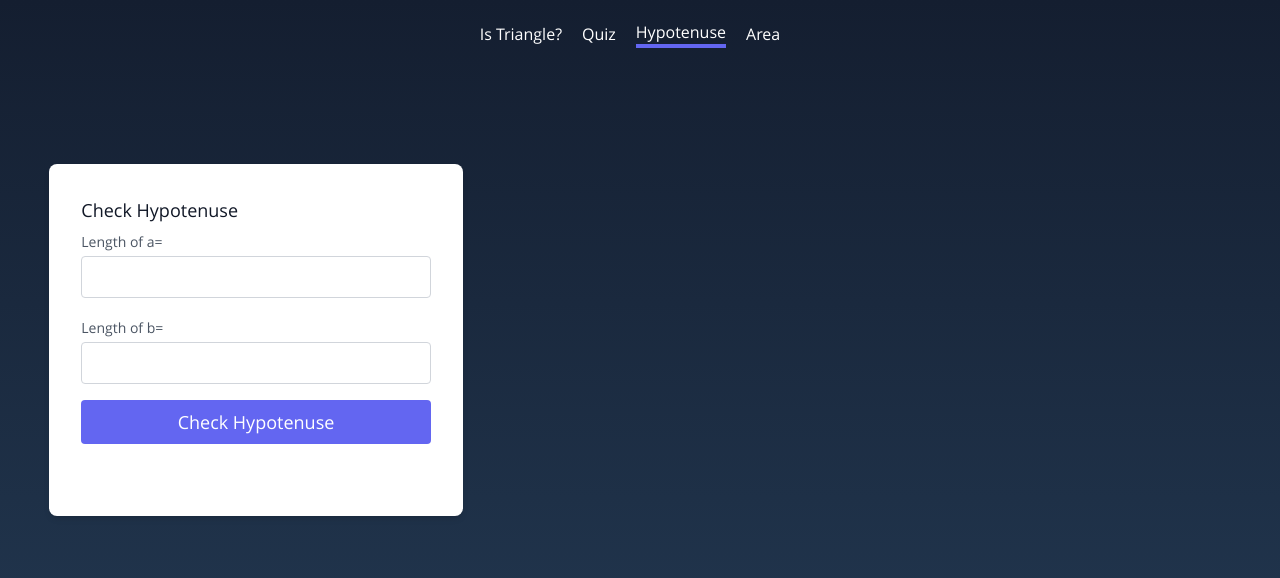
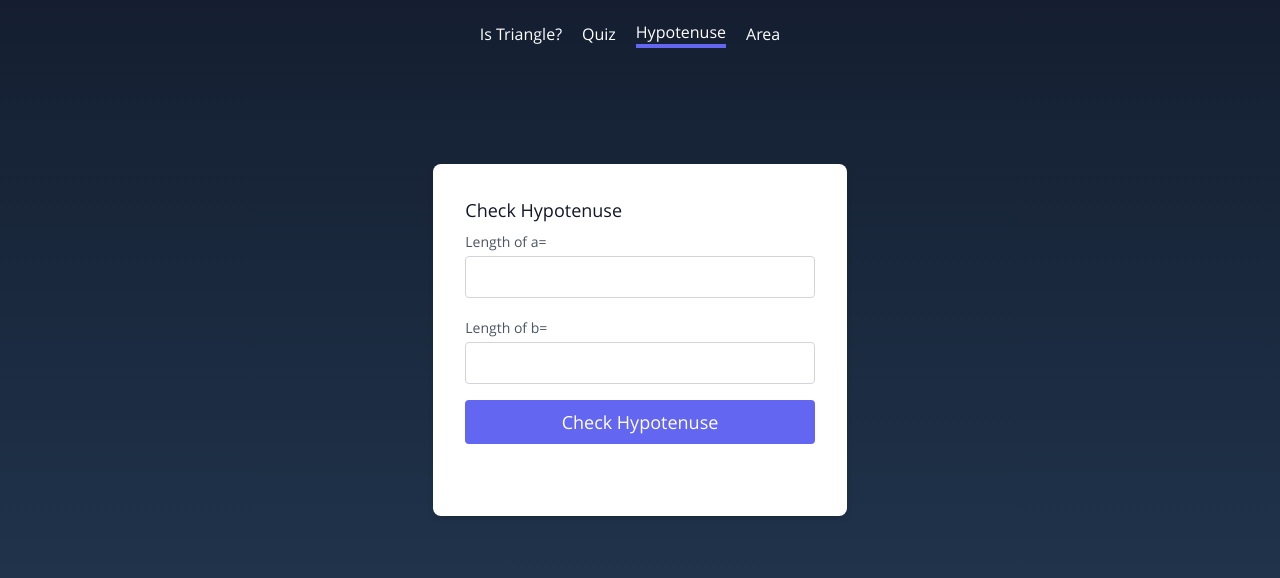
Before and after one commit to Roshan-Tadadikar/Traingles, a plain HTML site: page hp.html in a window 1280 px wide. Drawn offline with nearby package versions, Linux system fonts and the light colour scheme.

Commit message:
new commit

```diff
--- a/hp.html
+++ b/hp.html
@@ -26,7 +26,7 @@
 
 
 
-          <section class="text-gray-600 body-font mx-auto relative right-96">
+          <section class="text-gray-600 body-font mx-auto ">
             <div class="container px-5 py-24 mx-auto ">
               <div class="lg:w-1/3 md:w-1/2 mx-auto bg-white rounded-lg p-8 flex flex-col md:ml-auto w-full mt-10 md:mt-0 relative z-10 shadow-md">
                 <h2 class="text-gray-900 text-lg mb-1 font-medium title-font font-bold">Check Hypotenuse</h2>
```
Also changed, not shown: area.html (+2 -2 lines).
